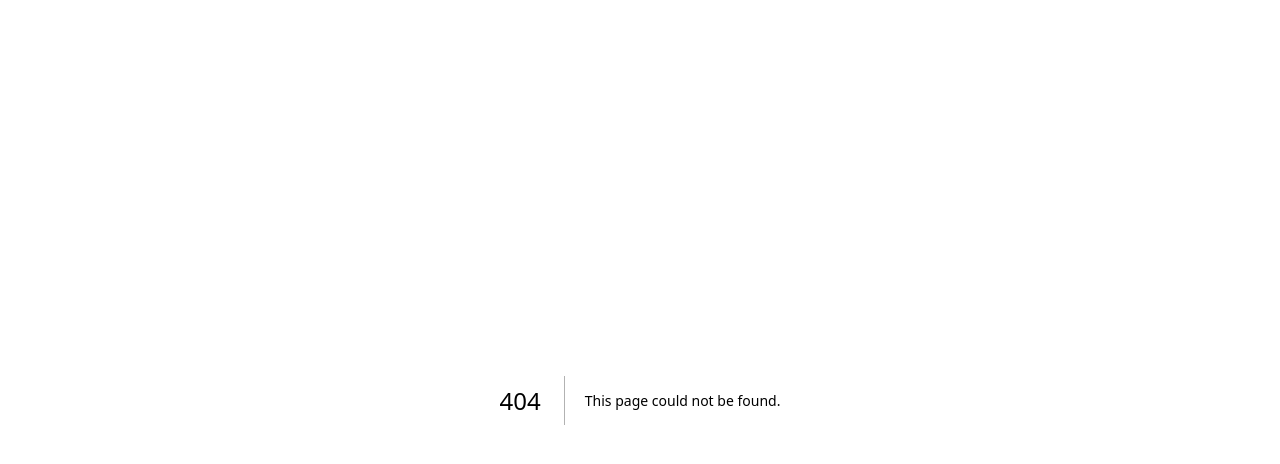
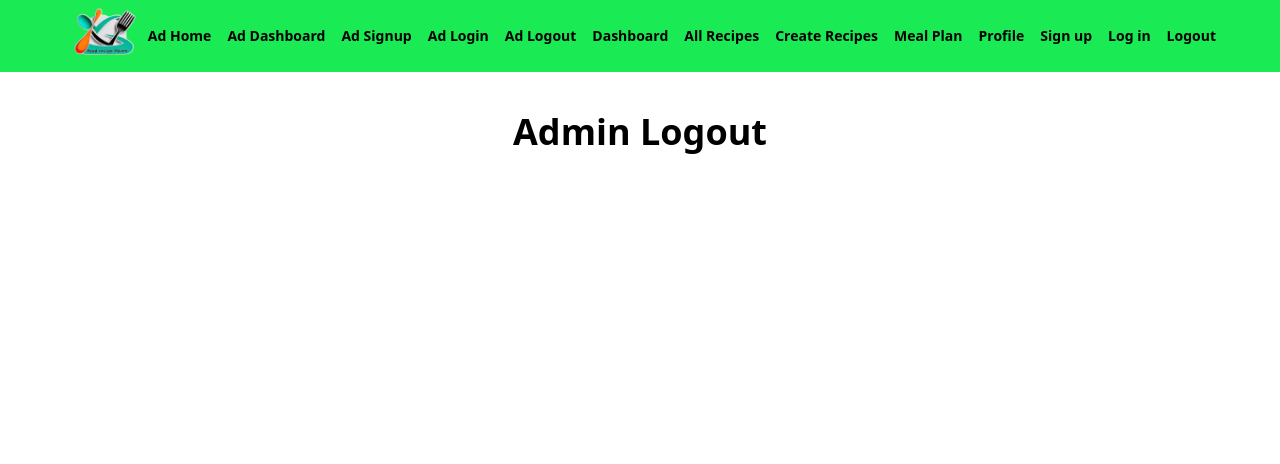
Before and after one commit to karanssu/ai-recipe-haven, a Next.js app: page /admin/logout in a window 1280 px wide. Before the commit this address had no page. Shown: the top 464 px of the page. Built offline with nearby package versions, Linux system fonts and the light colour scheme.

Commit message:
user and admin logout routes added

```diff
--- /dev/null
+++ b/app/(root)/(admin)/admin/(auth)/logout/page.tsx
@@ -0,0 +1,7 @@
+const Page = () => {
+	return (
+		<div className="text-4xl text-center mt-10 font-semibold">Admin Logout</div>
+	);
+};
+
+export default Page;
--- /dev/null
+++ b/app/(root)/(user)/(auth)/logout/page.tsx
@@ -0,0 +1,5 @@
+const Page = () => {
+	return <div className="text-4xl text-center mt-10 font-semibold">Logout</div>;
+};
+
+export default Page;
--- a/components/Navbar.tsx
+++ b/components/Navbar.tsx
@@ -10,11 +10,12 @@ const Navbar = () => {
 				</Link>
 			</div>
 
-			<div className="flex space-x-5 text-sm">
-				<Link href="/admin">Admin Home</Link>
-				<Link href="/admin/dashboard">Admin Dashboard</Link>
-				<Link href="/admin/signup">Admin Signup</Link>
-				<Link href="/admin/login">Admin Login</Link>
+			<div className="flex space-x-4 text-sm">
+				<Link href="/admin">Ad Home</Link>
+				<Link href="/admin/dashboard">Ad Dashboard</Link>
+				<Link href="/admin/signup">Ad Signup</Link>
+				<Link href="/admin/login">Ad Login</Link>
+				<Link href="/admin/logout">Ad Logout</Link>
 				<Link href="/dashboard">Dashboard</Link>
 				<Link href="/recipe">All Recipes</Link>
 				<Link href="/recipe/new">Create Recipes</Link>
@@ -22,6 +23,7 @@ const Navbar = () => {
 				<Link href="/profile">Profile</Link>
 				<Link href="/signup">Sign up</Link>
 				<Link href="/login">Log in</Link>
+				<Link href="/logout">Logout</Link>
 			</div>
 		</nav>
 	);
```
